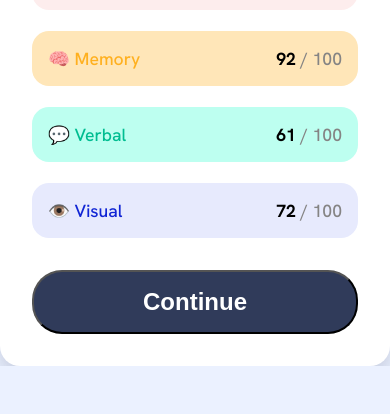
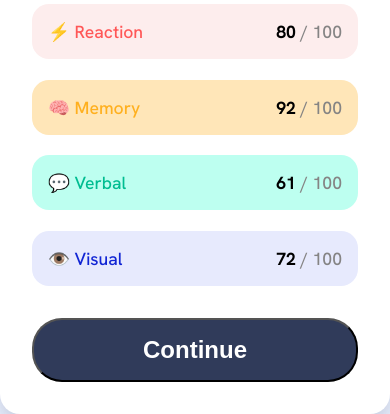
Before and after one commit to legendgamer42/result-summary-component-challenge, a plain HTML site: page index.html in a window 390 px wide. Shown: the part 527-941 px from the top of the page. Before the commit the page ends 893 px from the top, so only its background shows below. Drawn offline with Linux system fonts and the light colour scheme.

Commit message:
Update styles.css
i made a mistake in the last commit .solved it

```diff
--- a/styles.css
+++ b/styles.css
@@ -146,6 +146,7 @@ body {
   .container{
     grid-template-columns: 1fr;
     width: 100%;
+  }
+  body,html{
     height:auto;
-  }
 }
```
